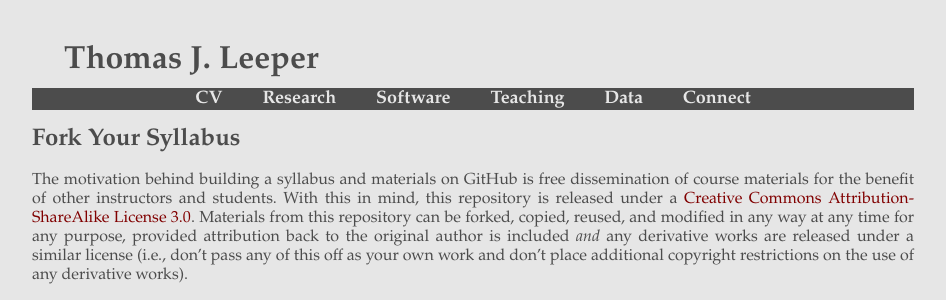
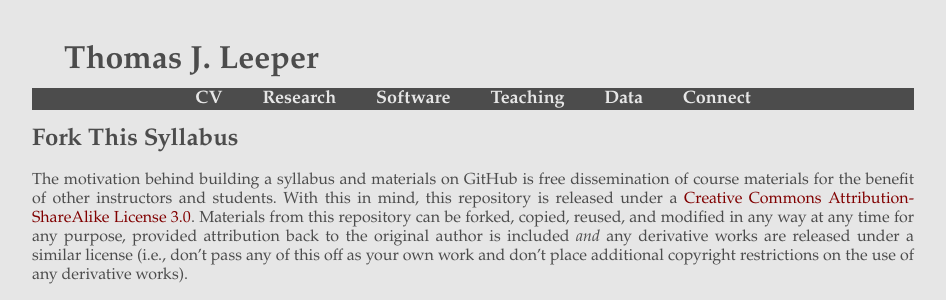
Before and after one commit to leeper/Rcourse, a Jekyll site: the page built from fork.md, in a window 1280 px wide. Shown: the top 300 px of the page, without its empty margins (167-1113 px from the left). Built offline with Jekyll 4.4.1, drawn with Linux system fonts in a browser that asks for light colours.

Commit message:
change fork details

```diff
--- a/fork.md
+++ b/fork.md
@@ -3,7 +3,7 @@ layout: default
 title: Fork R Course
 ---
 
-# Fork Your Syllabus #
+# Fork This Syllabus #
 
 The motivation behind building a syllabus and materials on GitHub is free dissemination of course materials for the benefit of other instructors and students. With this in mind, this repository is released under a [Creative Commons Attribution-ShareAlike License 3.0](http://creativecommons.org/licenses/by-sa/3.0/). Materials from this repository can be forked, copied, reused, and modified in any way at any time for any purpose, provided attribution back to the original author is included *and* any derivative works are released under a similar license (i.e., don't pass any of this off as your own work and don't place additional copyright restrictions on the use of any derivative works).
 
```
